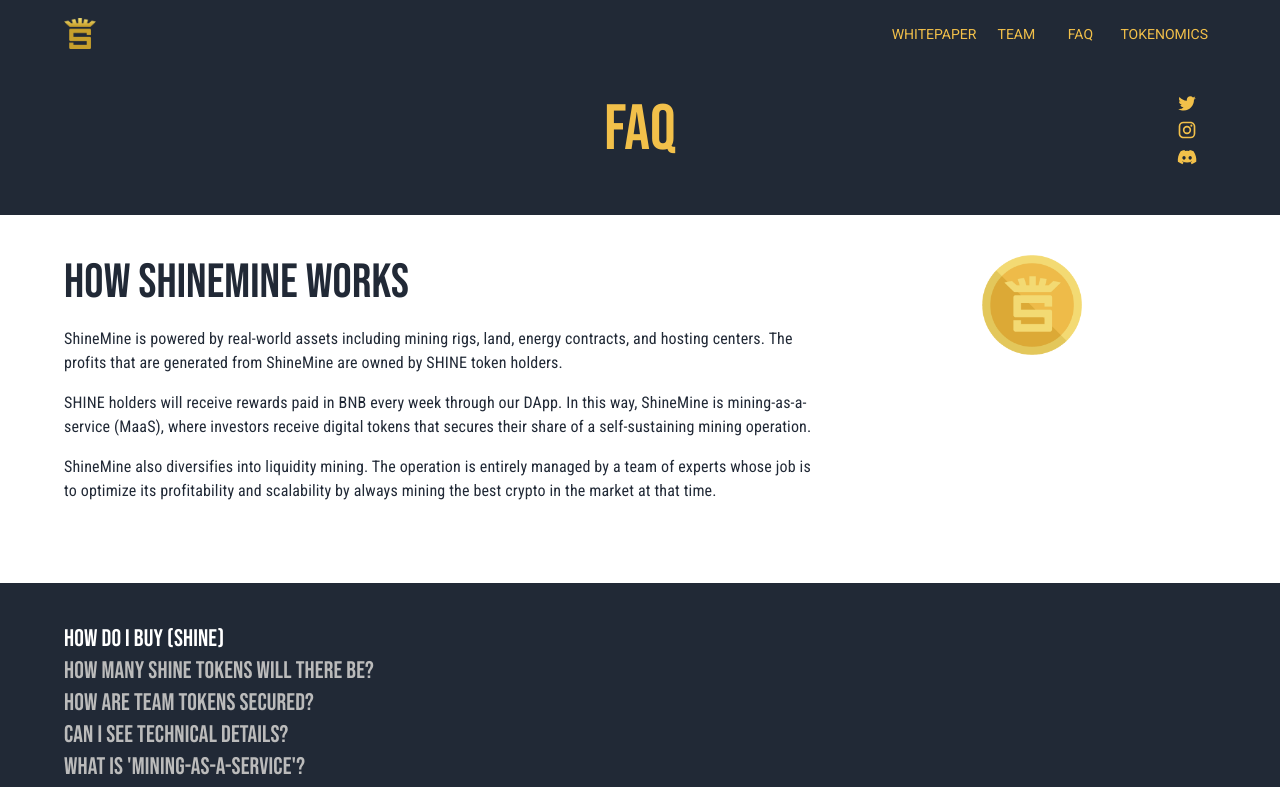
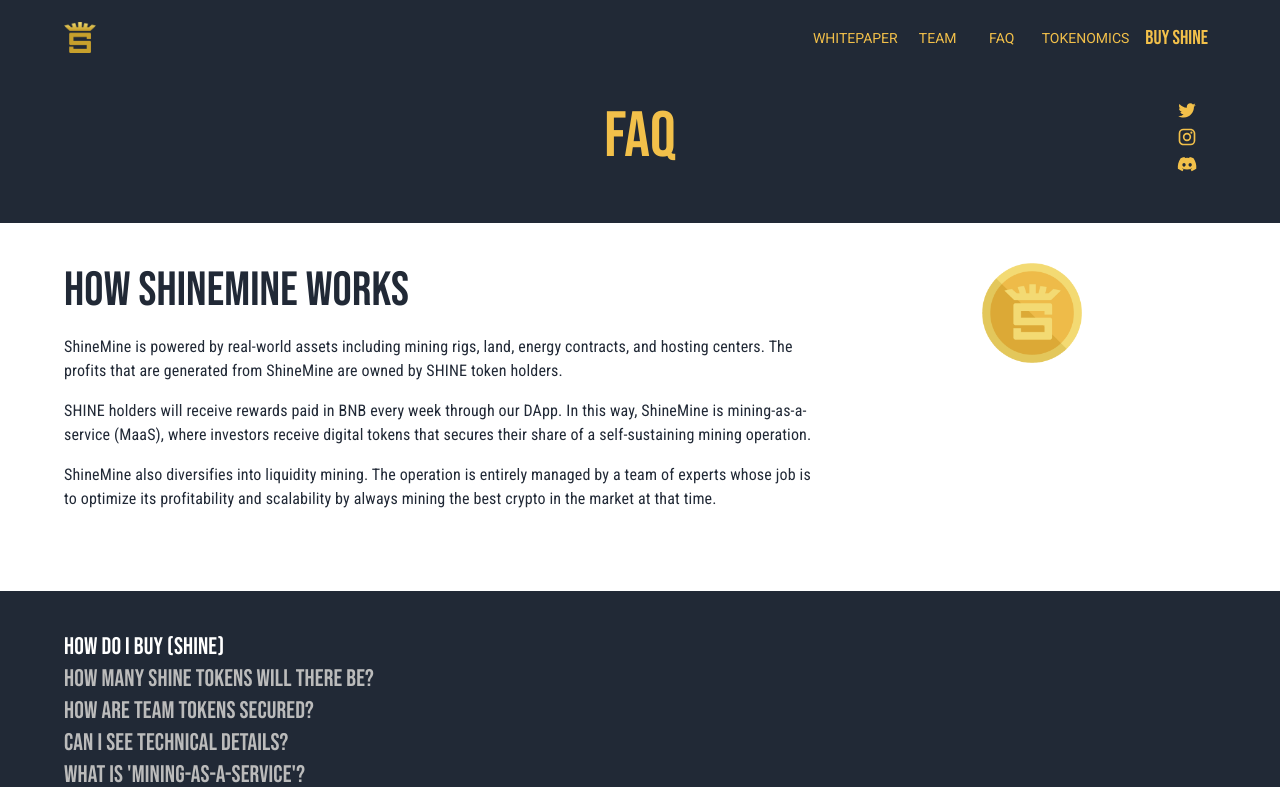
Before and after one commit to Joshuatanderson/shine-site-0, a Next.js app: page /faq in a window 1280 px wide. Shown: the top 787 px of the page. Built offline with nearby package versions, Linux system fonts and the light colour scheme.

Commit message:
feat: add buy button

```diff
--- a/components/Header.tsx
+++ b/components/Header.tsx
@@ -18,7 +18,7 @@ import Link from "./Link";
 import { useRouter } from "next/router";
 import { ThemeProvider } from "@emotion/react";
 import { darkTheme } from "../styles/theme";
-import { ScopedCssBaseline } from "@mui/material";
+import { Grid, ScopedCssBaseline } from "@mui/material";
 
 const pages = [
     {
@@ -117,8 +117,41 @@ export const Header = () => {
                                         </Link>
                                     </Button>
                                 ))}
+                                <Button
+                                    key="buy-shine"
+                                    onClick={handleCloseNavMenu}
+                                    sx={{
+                                        my: 2,
+                                        color: "white",
+                                        display: "block",
+                                    }}
+                                >
+                                    <Typography variant="h6">
+                                        <Link
+                                            href="/buy"
+                                            sx={{ textDecoration: "none" }}
+                                        >
+                                            Buy SHINE
+                                        </Link>
+                                    </Typography>
+                                </Button>
                             </Box>
                             <Box sx={classes.popoutMenu}>
+                                <Grid
+                                    container
+                                    justifyContent="flex-end"
+                                    alignContent="center"
+                                >
+                                    <Typography align="center" variant="h6">
+                                        <Link
+                                            href="/buy"
+                                            sx={classes.menuButtonTextItems}
+                                        >
+                                            BUY SHINE
+                                        </Link>
+                                    </Typography>
+                                </Grid>
+
                                 <IconButton
                                     size="large"
                                     aria-label="menu"
@@ -158,6 +191,10 @@ export const Header = () => {
                                                     sx={
                                                         classes.menuButtonTextItems
                                                     }
+                                                    color={
+                                                        darkTheme.palette
+                                                            .secondary.main
+                                                    }
                                                 >
                                                     {page.display.toUpperCase()}
                                                 </Link>
```
